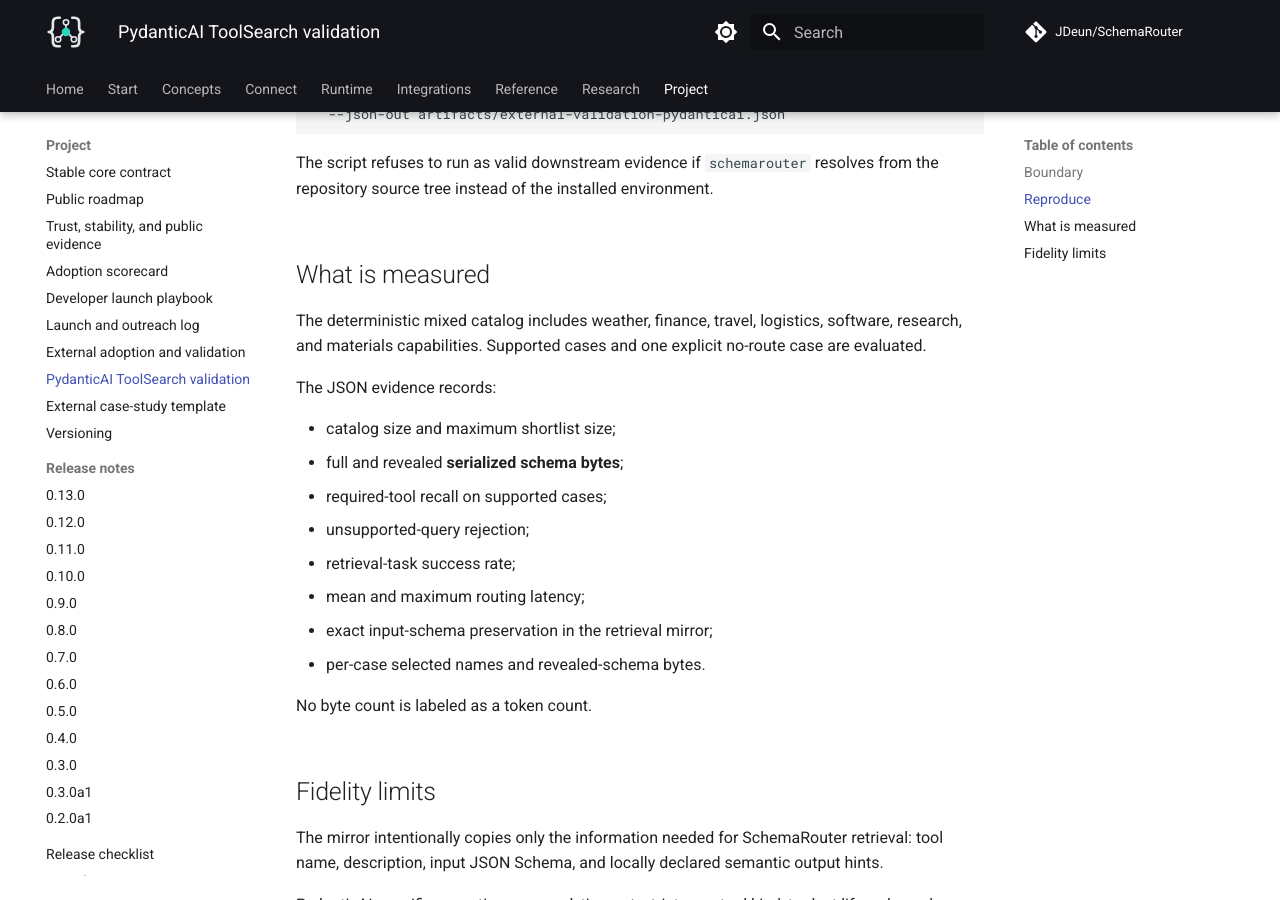
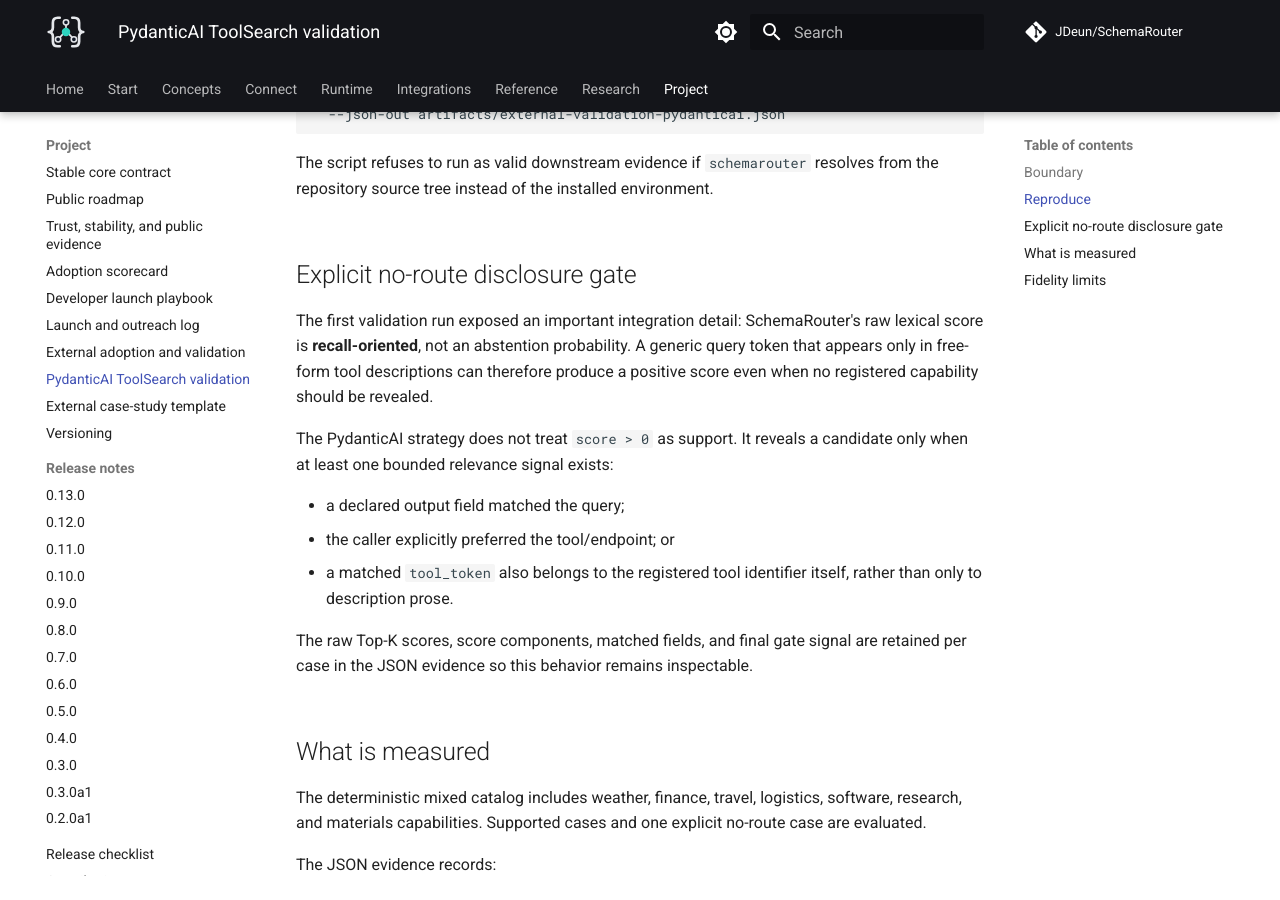
Before and after one commit to JDeun/SchemaRouter, an MkDocs documentation site: the page built from docs/project/external-validation-pydanticai.md, in a window 1280 px wide and 900 px high, scrolled down 980 px. Built offline with MkDocs 1.6.1 and Material for MkDocs 9.7.7, drawn with Linux system fonts in a browser that asks for light colours; comment, search, counter and statistics services are not loaded.

Commit message:
docs: explain PydanticAI no-route disclosure gate

```diff
--- a/docs/project/external-validation-pydanticai.md
+++ b/docs/project/external-validation-pydanticai.md
@@ -45,6 +45,24 @@
 The script refuses to run as valid downstream evidence if `schemarouter` resolves from the
 repository source tree instead of the installed environment.
 
+## Explicit no-route disclosure gate
+
+The first validation run exposed an important integration detail: SchemaRouter's raw lexical score is
+**recall-oriented**, not an abstention probability. A generic query token that appears only in
+free-form tool descriptions can therefore produce a positive score even when no registered
+capability should be revealed.
+
+The PydanticAI strategy does not treat `score > 0` as support. It reveals a candidate only when at
+least one bounded relevance signal exists:
+
+- a declared output field matched the query;
+- the caller explicitly preferred the tool/endpoint; or
+- a matched `tool_token` also belongs to the registered tool identifier itself, rather than only
+  to description prose.
+
+The raw Top-K scores, score components, matched fields, and final gate signal are retained per case
+in the JSON evidence so this behavior remains inspectable.
+
 ## What is measured
 
 The deterministic mixed catalog includes weather, finance, travel, logistics, software, research,
```
